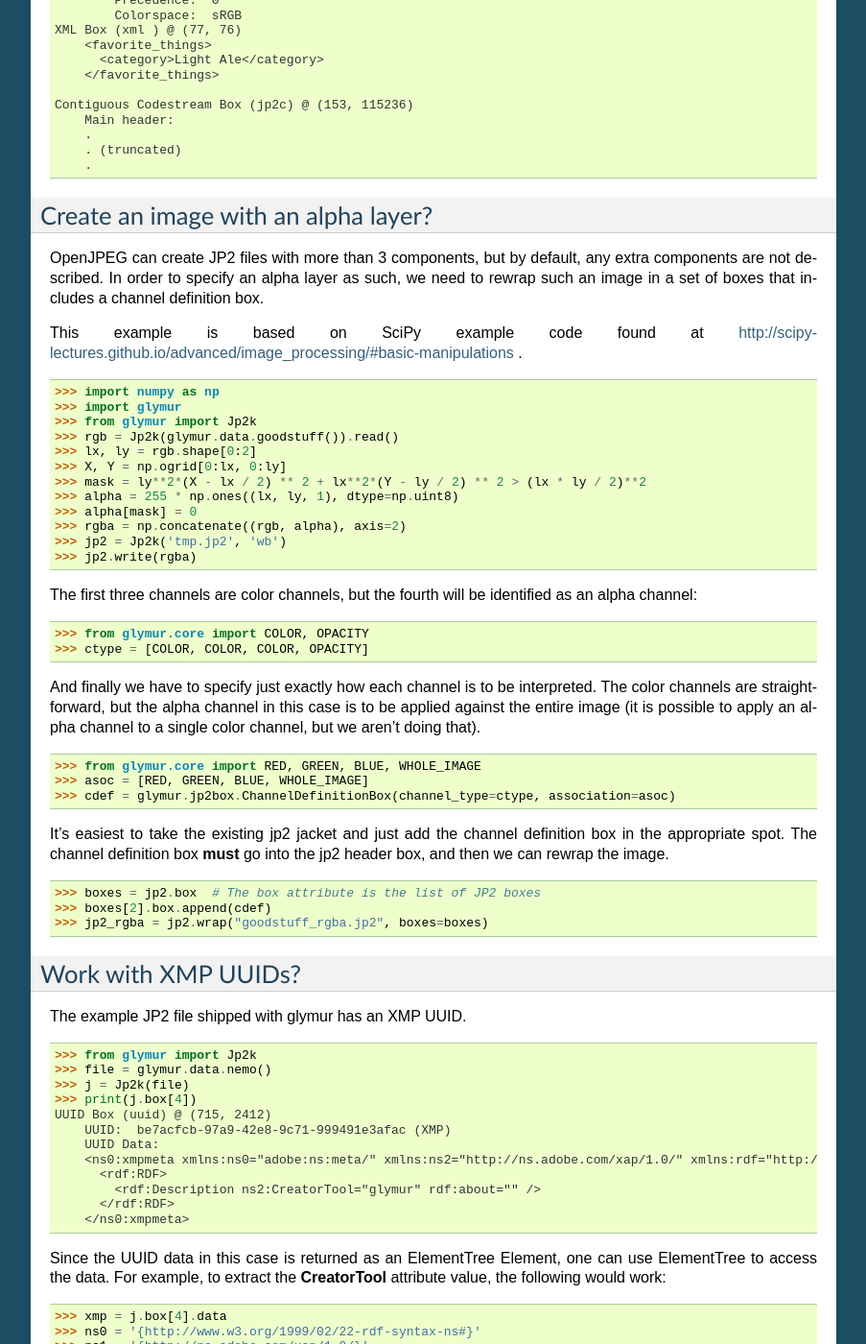
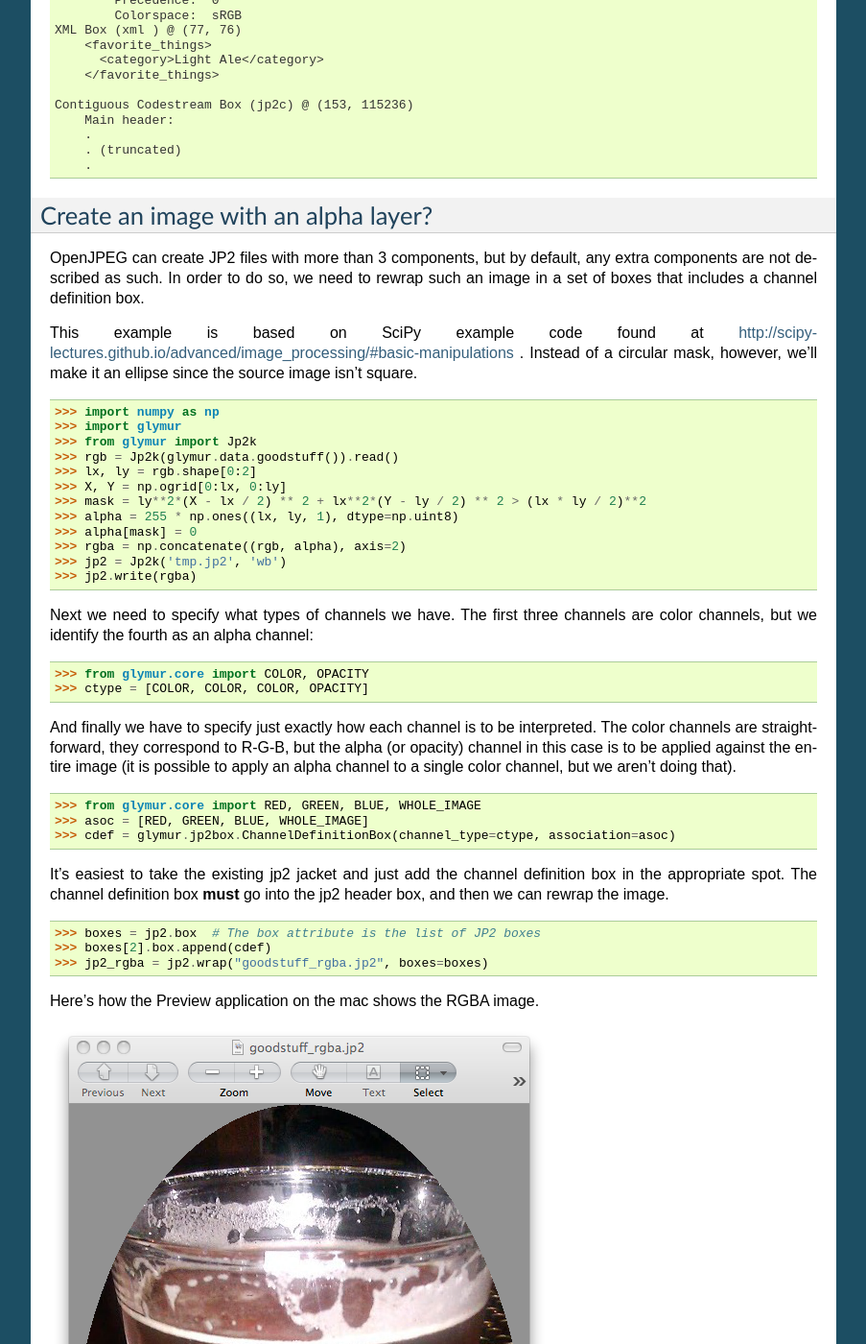
Before and after one commit to quintusdias/glymur, a Sphinx documentation site: the page built from docs/source/how_do_i.rst, in a window 1280 px wide and 1400 px high, scrolled down 1856 px. Shown: the whole window at 96% size, without its empty margins (198-1101 px from the left). Built offline with Sphinx 7.4.7, drawn with Linux system fonts in a browser that asks for light colours.

Commit message:
Added screenshot, more description of rgba process, #64

```diff
--- a/docs/source/how_do_i.rst
+++ b/docs/source/how_do_i.rst
@@ -123,12 +123,14 @@ Create an image with an alpha layer?
 ====================================
 
 OpenJPEG can create JP2 files with more than 3 components, but by default, any
-extra components are not described.  In order to specify an alpha layer as such,
+extra components are not described as such.  In order to do so,
 we need to rewrap such an image in a set of boxes that includes a channel
 definition box.
 
 This example is based on SciPy example code found at
-http://scipy-lectures.github.io/advanced/image_processing/#basic-manipulations .  ::
+http://scipy-lectures.github.io/advanced/image_processing/#basic-manipulations .
+Instead of a circular mask, however, we'll make it an ellipse since the source
+image isn't square.
 
     >>> import numpy as np
     >>> import glymur
@@ -143,16 +145,18 @@ http://scipy-lectures.github.io/advanced/image_processing/#basic-manipulations .
     >>> jp2 = Jp2k('tmp.jp2', 'wb')
     >>> jp2.write(rgba)
 
-The first three channels are color channels, but the fourth will be identified
-as an alpha channel::
+Next we need to specify what types of channels we have.
+The first three channels are color channels, but we identify the fourth as
+an alpha channel::
 
     >>> from glymur.core import COLOR, OPACITY
     >>> ctype = [COLOR, COLOR, COLOR, OPACITY]
 
 And finally we have to specify just exactly how each channel is to be
-interpreted.  The color channels are straightforward, but the alpha channel
-in this case is to be applied against the entire image (it is possible to
-apply an alpha channel to a single color channel, but we aren't doing that). ::
+interpreted.  The color channels are straightforward, they correspond to R-G-B,
+but the alpha (or opacity) channel in this case is to be applied against the
+entire image (it is possible to apply an alpha channel to a single color
+channel, but we aren't doing that). ::
 
     >>> from glymur.core import RED, GREEN, BLUE, WHOLE_IMAGE
     >>> asoc = [RED, GREEN, BLUE, WHOLE_IMAGE]
@@ -165,6 +169,10 @@ go into the jp2 header box, and then we can rewrap the image. ::
     >>> boxes = jp2.box  # The box attribute is the list of JP2 boxes
     >>> boxes[2].box.append(cdef)
     >>> jp2_rgba = jp2.wrap("goodstuff_rgba.jp2", boxes=boxes)
+
+Here's how the Preview application on the mac shows the RGBA image.
+
+.. image:: goodstuff_alpha.png
 
 
 Work with XMP UUIDs?
```
Also changed, not shown: docs/source/goodstuff_alpha.png (added).
